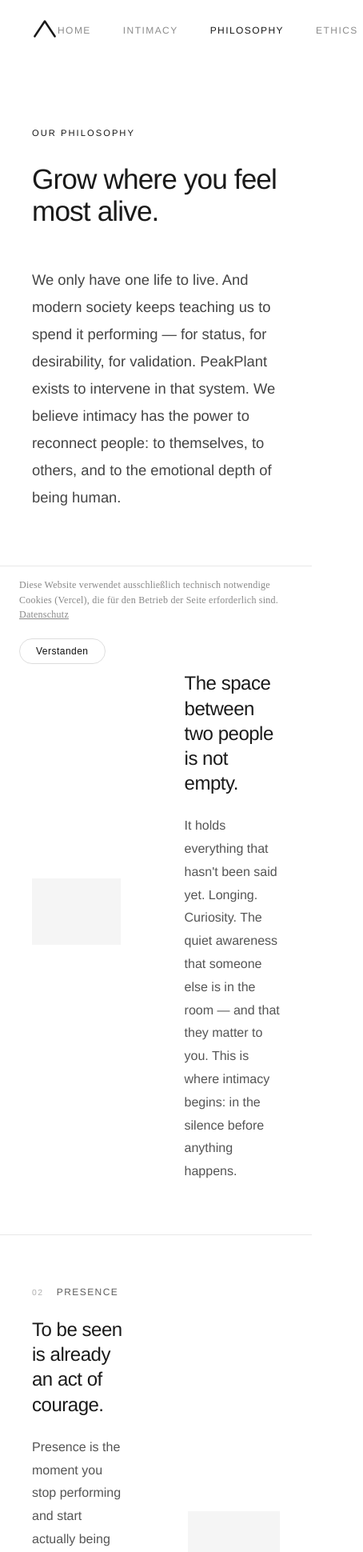
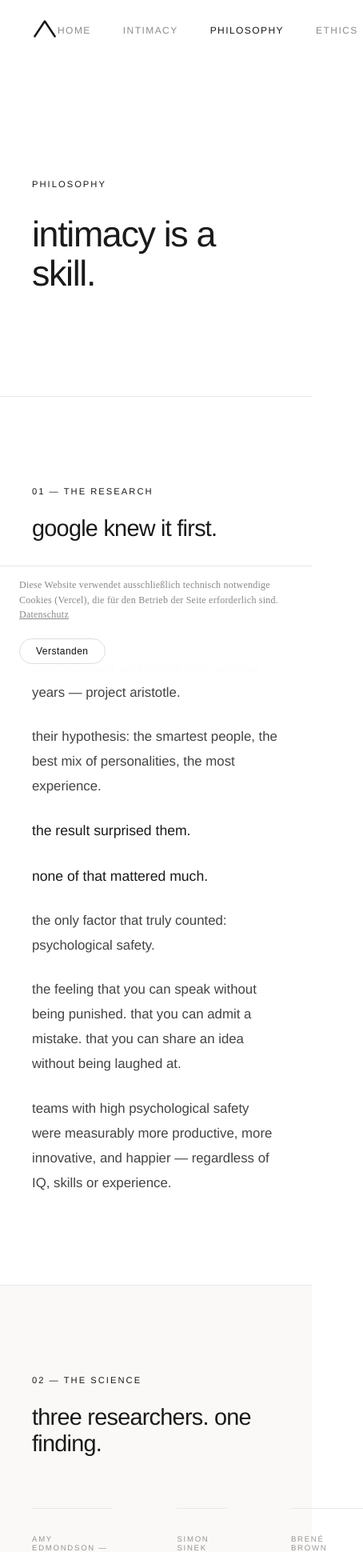
Before and after one commit to aliciafrommann-creator/PeakPlant, a Next.js app: page /philosophy in a window 390 px wide. Shown: the top 1940 px of the page at 80% size, 454 px wide, since content can reach past the window. Built offline with nearby package versions, Linux system fonts and the light colour scheme; grey boxes are pictures that could not be loaded.

Commit message:
feat: product moment, founder, social proof on homepage; price + limit on shop; philosophy content

```diff
--- a/app/philosophy/page.tsx
+++ b/app/philosophy/page.tsx
@@ -1,150 +1,174 @@
 'use client'
+import { motion } from 'framer-motion'
 import Link from 'next/link'
-import { motion, useScroll, useTransform } from 'framer-motion'
-import { useRef, useState } from 'react'
 import { NavBar } from '../../components/NavBar'
 
 const PP = '"Helvetica Neue", Helvetica, Arial, sans-serif'
 
-function ParallaxImage({ src, alt }: { src: string; alt: string }) {
-  const ref = useRef<HTMLDivElement>(null)
-  const { scrollYProgress } = useScroll({ target: ref, offset: ['start end', 'end start'] })
-  const y = useTransform(scrollYProgress, [0, 1], ['-8%', '8%'])
-  return (
-    <div ref={ref} style={{ overflow: 'hidden', width: '100%', height: '100%' }}>
-      <motion.img src={src} alt={alt} style={{ width: '100%', height: '115%', objectFit: 'cover', y }} />
-    </div>
-  )
-}
-
-const pairs = [
-  ['Performance', 'Presence'],
-  ['External validation', 'Self-worth'],
-  ['Emotional armor', 'Vulnerability'],
-  ['Fear', 'Trust'],
-  ['Disconnection', 'Deep connection'],
-  ['Shame', 'Openness'],
+const researchers = [
+  {
+    name: 'AMY EDMONDSON — HARVARD',
+    quote: 'psychological safety requires someone to go first. to model vulnerability. to show it is safe.',
+  },
+  {
+    name: 'SIMON SINEK',
+    quote: 'a team is not a group of people who work together. a team is a group of people who trust each other.',
+  },
+  {
+    name: 'BRENÉ BROWN',
+    quote: 'vulnerability is not weakness. it is the birthplace of connection. but only when there is safety to hold it.',
+  },
 ]
-
-function TransformRow({ before, after, index }: { before: string; after: string; index: number }) {
-  const [hovered, setHovered] = useState(false)
-  return (
-    <motion.div
-      initial={{ opacity: 0, y: 16 }} whileInView={{ opacity: 1, y: 0 }} viewport={{ once: true }}
-      transition={{ duration: 0.8, delay: index * 0.09, ease: [0.16, 1, 0.3, 1] }}
-      onMouseEnter={() => setHovered(true)}
-      onMouseLeave={() => setHovered(false)}
-      style={{ display: 'grid', gridTemplateColumns: '1fr 80px 1fr', alignItems: 'center', padding: '2rem 1rem', borderBottom: '1px solid #ebebeb', cursor: 'default', position: 'relative' }}
-    >
-      <motion.div animate={{ opacity: hovered ? 1 : 0 }} transition={{ duration: 0.25 }}
-        style={{ position: 'absolute', inset: 0, background: '#f8f8f8', zIndex: 0, pointerEvents: 'none' }} />
-      <div style={{ position: 'relative', zIndex: 1 }}>
-        <motion.p
-          animate={{ opacity: hovered ? 0.15 : 0.6, x: hovered ? -10 : 0 }}
-          transition={{ duration: 0.45, ease: [0.16, 1, 0.3, 1] }}
-          style={{ fontSize: 'clamp(1.1rem, 1.8vw, 1.45rem)', fontWeight: 300, fontFamily: PP, letterSpacing: '-0.01em', position: 'relative', display: 'inline-block' }}
-        >
-          {before}
-          <motion.span
-            animate={{ scaleX: hovered ? 1 : 0 }}
-            transition={{ duration: 0.35, ease: [0.16, 1, 0.3, 1] }}
-            style={{ position: 'absolute', top: '52%', left: 0, right: 0, height: '1.5px', background: '#1A1A1A', opacity: 0.55, transformOrigin: 'left', display: 'block' }}
-          />
-        </motion.p>
-      </div>
-      <div style={{ display: 'flex', justifyContent: 'center', alignItems: 'center', zIndex: 1 }}>
-        <motion.svg width="32" height="14" viewBox="0 0 32 14" fill="none"
-          animate={{ opacity: hovered ? 1 : 0.12, x: hovered ? 5 : 0 }}
-          transition={{ duration: 0.4, ease: [0.16, 1, 0.3, 1] }}>
-          <path d="M0 7h28M22 2.5l6 4.5-6 4.5" stroke="#1A1A1A" strokeWidth="1.2" strokeLinecap="round" strokeLinejoin="round"/>
-        </motion.svg>
-      </div>
-      <motion.p
-        animate={{ opacity: hovered ? 1 : 0.6, x: hovered ? 0 : 8, color: hovered ? '#1A1A1A' : '#666' }}
-        transition={{ duration: 0.45, ease: [0.16, 1, 0.3, 1] }}
-        style={{ fontSize: 'clamp(1.1rem, 1.8vw, 1.45rem)', fontWeight: hovered ? 500 : 300, fontFamily: PP, letterSpacing: '-0.01em', zIndex: 1 }}
-      >
-        {after}
-      </motion.p>
-    </motion.div>
-  )
-}
-
-function TransformTable() {
-  return (
-    <section style={{ borderTop: '1px solid #e8e8e8', padding: '5rem 2.5rem', maxWidth: 1100, margin: '0 auto' }}>
-      <div style={{ display: 'grid', gridTemplateColumns: '1fr 60px 1fr', padding: '0 0 1rem', marginBottom: '0.25rem' }}>
-        <p style={{ fontSize: '0.62rem', letterSpacing: '0.18em', textTransform: 'uppercase', opacity: 0.3, fontFamily: PP }}>Before</p>
-        <div />
-        <p style={{ fontSize: '0.62rem', letterSpacing: '0.18em', textTransform: 'uppercase', opacity: 0.3, fontFamily: PP }}>After</p>
-      </div>
-      {pairs.map(([before, after], i) => (
-        <TransformRow key={before} before={before} after={after} index={i} />
-      ))}
-    </section>
-  )
-}
 
 export default function PhilosophyPage() {
   return (
     <div style={{ fontFamily: PP, background: '#ffffff', color: '#1A1A1A', minHeight: '100vh' }}>
       <NavBar activePath="/philosophy" />
 
-      <section style={{ paddingTop: '10rem', paddingBottom: '6rem', maxWidth: 800, margin: '0 auto', padding: '10rem 2.5rem 6rem' }}>
-        <motion.p initial={{ opacity: 0, y: 12 }} animate={{ opacity: 1, y: 0 }} transition={{ duration: 0.7 }}
-          style={{ fontSize: '0.7rem', letterSpacing: '0.18em', textTransform: 'uppercase', opacity: 0.45, marginBottom: '2rem' }}>
-          Our philosophy
+      {/* Hero */}
+      <section style={{ padding: '14rem 2.5rem 8rem', maxWidth: 780, margin: '0 auto' }}>
+        <motion.p
+          initial={{ opacity: 0, y: 12 }} animate={{ opacity: 1, y: 0 }} transition={{ duration: 0.7 }}
+          style={{ fontSize: '0.7rem', letterSpacing: '0.18em', textTransform: 'uppercase', opacity: 0.45, marginBottom: '2rem' }}
+        >
+          philosophy
         </motion.p>
-        <motion.h1 initial={{ opacity: 0, y: 20 }} animate={{ opacity: 1, y: 0 }} transition={{ duration: 0.9, ease: [0.16, 1, 0.3, 1], delay: 0.1 }}
-          style={{ fontSize: 'clamp(2.2rem, 5vw, 4rem)', fontWeight: 300, lineHeight: 1.15, letterSpacing: '-0.025em', marginBottom: '3rem' }}>
-          Grow where you feel most alive.
+        <motion.h1
+          initial={{ opacity: 0, y: 24 }} animate={{ opacity: 1, y: 0 }} transition={{ duration: 1, ease: [0.16, 1, 0.3, 1], delay: 0.1 }}
+          style={{ fontSize: 'clamp(2.8rem, 6vw, 5rem)', fontWeight: 300, lineHeight: 1.1, letterSpacing: '-0.03em' }}
+        >
+          intimacy is a skill.
         </motion.h1>
-        <motion.p initial={{ opacity: 0, y: 16 }} animate={{ opacity: 1, y: 0 }} transition={{ duration: 0.9, ease: [0.16, 1, 0.3, 1], delay: 0.2 }}
-          style={{ fontSize: '1.15rem', lineHeight: 1.85, color: '#444', maxWidth: 620 }}>
-          We only have one life to live. And modern society keeps teaching us to spend it performing — for status, for desirability, for validation. PeakPlant exists to intervene in that system. We believe intimacy has the power to reconnect people: to themselves, to others, and to the emotional depth of being human.
-        </motion.p>
       </section>
 
-      {[
-        { number: '01', name: 'Awareness',  headline: 'The space between two people is not empty.', body: 'It holds everything that hasn\'t been said yet. Longing. Curiosity. The quiet awareness that someone else is in the room — and that they matter to you. This is where intimacy begins: in the silence before anything happens.', video: '/film-distance.mp4' },
-        { number: '02', name: 'Presence',   headline: 'To be seen is already an act of courage.',   body: 'Presence is the moment you stop performing and start actually being there. Breath slowing. Shoulders softening. No script, no right answer. Just two people paying attention to each other — and choosing to stay.', video: '/film-presence.mp4' },
-        { number: '03', name: 'Intimacy',   headline: 'Closeness is something you build together.',  body: 'Not a destination but a feeling — warm, unhurried, honest. Intimacy happens when safety and openness arrive in the same room at the same time. When vulnerability is not weakness, but the closest thing to freedom.', video: '/film-intimacy.mp4' },
-        { number: '04', name: 'Wildness',   headline: 'Joy is allowed to be big.',                   body: 'Wildness is not chaos. It is full permission — to feel, to laugh, to cry, to move freely, to express what is alive in you. The best moments of connection are the ones where nothing had to be held back.', video: '/film-wildness.mp4' },
-      ].map((phase, i) => (
-        <section key={phase.number}
-          style={{ maxWidth: 1100, margin: '0 auto', padding: '4rem 2.5rem', display: 'grid', gridTemplateColumns: '1fr 1fr', gap: '5rem', alignItems: 'center', borderTop: '1px solid #e8e8e8' }}>
-          <motion.div
-            initial={{ opacity: 0, x: i % 2 === 0 ? -24 : 24 }} whileInView={{ opacity: 1, x: 0 }} viewport={{ once: true }}
-            transition={{ duration: 0.9, ease: [0.16, 1, 0.3, 1] }}
-            style={{ order: i % 2 === 0 ? 0 : 1, aspectRatio: '4/3', background: '#f5f5f5', overflow: 'hidden' }}>
-            <video autoPlay muted playsInline loop style={{ width: '100%', height: '100%', objectFit: 'cover', display: 'block' }}>
-              <source src={phase.video} type="video/mp4" />
-            </video>
-          </motion.div>
-          <motion.div
-            initial={{ opacity: 0, y: 24 }} whileInView={{ opacity: 1, y: 0 }} viewport={{ once: true }}
-            transition={{ duration: 0.9, ease: [0.16, 1, 0.3, 1], delay: 0.1 }}
-            style={{ order: i % 2 === 0 ? 1 : 0, display: 'flex', flexDirection: 'column', gap: '1.5rem' }}>
-            <div style={{ display: 'flex', alignItems: 'baseline', gap: '1rem' }}>
-              <p style={{ fontSize: '0.65rem', letterSpacing: '0.15em', textTransform: 'uppercase', opacity: 0.35 }}>{phase.number}</p>
-              <p style={{ fontSize: '0.75rem', letterSpacing: '0.12em', textTransform: 'uppercase', opacity: 0.7 }}>{phase.name}</p>
-            </div>
-            <h2 style={{ fontSize: 'clamp(1.5rem, 2.5vw, 2rem)', fontWeight: 300, lineHeight: 1.3, letterSpacing: '-0.02em' }}>{phase.headline}</h2>
-            <p style={{ fontSize: '1rem', lineHeight: 1.8, color: '#555' }}>{phase.body}</p>
-          </motion.div>
-        </section>
-      ))}
+      {/* Section 1 — Research */}
+      <section style={{ borderTop: '1px solid #e8e8e8', padding: '7rem 2.5rem', maxWidth: 680, margin: '0 auto' }}>
+        <motion.p
+          initial={{ opacity: 0, y: 12 }} whileInView={{ opacity: 1, y: 0 }} viewport={{ once: true }} transition={{ duration: 0.7 }}
+          style={{ fontSize: '0.7rem', letterSpacing: '0.18em', textTransform: 'uppercase', opacity: 0.4, marginBottom: '1.5rem' }}
+        >
+          01 — the research
+        </motion.p>
+        <motion.h2
+          initial={{ opacity: 0, y: 20 }} whileInView={{ opacity: 1, y: 0 }} viewport={{ once: true }} transition={{ duration: 0.9, ease: [0.16, 1, 0.3, 1], delay: 0.05 }}
+          style={{ fontSize: 'clamp(1.8rem, 3.5vw, 3rem)', fontWeight: 300, lineHeight: 1.15, letterSpacing: '-0.025em', marginBottom: '3.5rem' }}
+        >
+          google knew it first.
+        </motion.h2>
+        <motion.div
+          initial={{ opacity: 0, y: 20 }} whileInView={{ opacity: 1, y: 0 }} viewport={{ once: true }} transition={{ duration: 0.9, ease: [0.16, 1, 0.3, 1], delay: 0.1 }}
+          style={{ display: 'flex', flexDirection: 'column', gap: '1.5rem' }}
+        >
+          <p style={{ fontSize: '1.05rem', lineHeight: 1.85, color: '#444', fontWeight: 300 }}>in 2012, google set out to find what makes the best team.</p>
+          <p style={{ fontSize: '1.05rem', lineHeight: 1.85, color: '#444', fontWeight: 300 }}>they analyzed 180 teams over several years — project aristotle.</p>
+          <p style={{ fontSize: '1.05rem', lineHeight: 1.85, color: '#444', fontWeight: 300 }}>their hypothesis: the smartest people, the best mix of personalities, the most experience.</p>
+          <p style={{ fontSize: '1.1rem', lineHeight: 1.85, color: '#1A1A1A', fontWeight: 400 }}>the result surprised them.</p>
+          <p style={{ fontSize: '1.1rem', lineHeight: 1.85, color: '#1A1A1A', fontWeight: 400 }}>none of that mattered much.</p>
+          <p style={{ fontSize: '1.05rem', lineHeight: 1.85, color: '#444', fontWeight: 300 }}>the only factor that truly counted: psychological safety.</p>
+          <p style={{ fontSize: '1.05rem', lineHeight: 1.85, color: '#444', fontWeight: 300 }}>the feeling that you can speak without being punished. that you can admit a mistake. that you can share an idea without being laughed at.</p>
+          <p style={{ fontSize: '1.05rem', lineHeight: 1.85, color: '#444', fontWeight: 300 }}>teams with high psychological safety were measurably more productive, more innovative, and happier — regardless of IQ, skills or experience.</p>
+        </motion.div>
+      </section>
 
+      {/* Section 2 — Researchers */}
+      <section style={{ borderTop: '1px solid #e8e8e8', background: '#faf9f7', padding: '7rem 2.5rem' }}>
+        <div style={{ maxWidth: 1100, margin: '0 auto' }}>
+          <motion.p
+            initial={{ opacity: 0, y: 12 }} whileInView={{ opacity: 1, y: 0 }} viewport={{ once: true }} transition={{ duration: 0.7 }}
+            style={{ fontSize: '0.7rem', letterSpacing: '0.18em', textTransform: 'uppercase', opacity: 0.4, marginBottom: '1.5rem' }}
+          >
+            02 — the science
+          </motion.p>
+          <motion.h2
+            initial={{ opacity: 0, y: 20 }} whileInView={{ opacity: 1, y: 0 }} viewport={{ once: true }} transition={{ duration: 0.9, ease: [0.16, 1, 0.3, 1], delay: 0.05 }}
+            style={{ fontSize: 'clamp(1.8rem, 3.5vw, 3rem)', fontWeight: 300, lineHeight: 1.15, letterSpacing: '-0.025em', marginBottom: '4rem' }}
+          >
+            three researchers. one finding.
+          </motion.h2>
+          <div style={{ display: 'grid', gridTemplateColumns: 'repeat(3, 1fr)', gap: '3rem 5rem' }}>
+            {researchers.map((r, i) => (
+              <motion.div
+                key={r.name}
+                initial={{ opacity: 0, y: 24 }} whileInView={{ opacity: 1, y: 0 }} viewport={{ once: true }}
+                transition={{ duration: 0.8, delay: i * 0.1, ease: [0.16, 1, 0.3, 1] }}
+                style={{ display: 'flex', flexDirection: 'column', gap: '1.5rem', borderTop: '1px solid #e8e8e8', paddingTop: '2rem' }}
+              >
+                <p style={{ fontSize: '0.6rem', letterSpacing: '0.18em', textTransform: 'uppercase', opacity: 0.45 }}>{r.name}</p>
+                <p style={{ fontSize: '1rem', lineHeight: 1.8, color: '#444', fontStyle: 'italic', fontWeight: 300 }}>“{r.quote}”</p>
+              </motion.div>
+            ))}
+          </div>
+        </div>
+      </section>
+
+      {/* Section 3 — Connection */}
+      <section style={{ borderTop: '1px solid #e8e8e8', padding: '7rem 2.5rem', maxWidth: 680, margin: '0 auto' }}>
+        <motion.p
+          initial={{ opacity: 0, y: 12 }} whileInView={{ opacity: 1, y: 0 }} viewport={{ once: true }} transition={{ duration: 0.7 }}
+          style={{ fontSize: '0.7rem', letterSpacing: '0.18em', textTransform: 'uppercase', opacity: 0.4, marginBottom: '1.5rem' }}
+        >
+          03 — the connection
+        </motion.p>
+        <motion.h2
+          initial={{ opacity: 0, y: 20 }} whileInView={{ opacity: 1, y: 0 }} viewport={{ once: true }} transition={{ duration: 0.9, ease: [0.16, 1, 0.3, 1], delay: 0.05 }}
+          style={{ fontSize: 'clamp(1.8rem, 3.5vw, 3rem)', fontWeight: 300, lineHeight: 1.15, letterSpacing: '-0.025em', marginBottom: '3.5rem' }}
+        >
+          what this has to do with us.
+        </motion.h2>
+        <motion.div
+          initial={{ opacity: 0, y: 20 }} whileInView={{ opacity: 1, y: 0 }} viewport={{ once: true }} transition={{ duration: 0.9, ease: [0.16, 1, 0.3, 1], delay: 0.1 }}
+          style={{ display: 'flex', flexDirection: 'column', gap: '1.5rem' }}
+        >
+          <p style={{ fontSize: '1.05rem', lineHeight: 1.85, color: '#444', fontWeight: 300 }}>the skills that make the best teams are the same ones that make the best relationships.</p>
+          <p style={{ fontSize: '1.05rem', lineHeight: 1.85, color: '#444', fontWeight: 300 }}>speaking without fear. admitting uncertainty. being seen without performing. going first.</p>
+          <p style={{ fontSize: '1.05rem', lineHeight: 1.85, color: '#444', fontWeight: 300 }}>you cannot build psychological safety at work if you don't practice it at home.</p>
+          <p style={{ fontSize: '1.1rem', lineHeight: 1.85, color: '#1A1A1A', fontWeight: 400 }}>intimacy is the training ground.</p>
+          <p style={{ fontSize: '1.05rem', lineHeight: 1.85, color: '#444', fontWeight: 300 }}>peakplant gives you a place to practice.</p>
+          <p style={{ fontSize: '1.05rem', lineHeight: 1.85, color: '#444', fontWeight: 300 }}>not in a meeting room. not in a workshop. in the most human moment of your day.</p>
+        </motion.div>
+      </section>
+
+      {/* Section 4 — Mechanic */}
+      <section style={{ borderTop: '1px solid #e8e8e8', padding: '7rem 2.5rem', maxWidth: 680, margin: '0 auto' }}>
+        <motion.p
+          initial={{ opacity: 0, y: 12 }} whileInView={{ opacity: 1, y: 0 }} viewport={{ once: true }} transition={{ duration: 0.7 }}
+          style={{ fontSize: '0.7rem', letterSpacing: '0.18em', textTransform: 'uppercase', opacity: 0.4, marginBottom: '1.5rem' }}
+        >
+          04 — the mechanic
+        </motion.p>
+        <motion.h2
+          initial={{ opacity: 0, y: 20 }} whileInView={{ opacity: 1, y: 0 }} viewport={{ once: true }} transition={{ duration: 0.9, ease: [0.16, 1, 0.3, 1], delay: 0.05 }}
+          style={{ fontSize: 'clamp(1.8rem, 3.5vw, 3rem)', fontWeight: 300, lineHeight: 1.15, letterSpacing: '-0.025em', marginBottom: '3.5rem' }}
+        >
+          how it works.
+        </motion.h2>
+        <motion.div
+          initial={{ opacity: 0, y: 20 }} whileInView={{ opacity: 1, y: 0 }} viewport={{ once: true }} transition={{ duration: 0.9, ease: [0.16, 1, 0.3, 1], delay: 0.1 }}
+          style={{ display: 'flex', flexDirection: 'column', gap: '1.5rem' }}
+        >
+          <p style={{ fontSize: '1.05rem', lineHeight: 1.85, color: '#444', fontWeight: 300 }}>one person picks up the card. reads the question out loud. goes first.</p>
+          <p style={{ fontSize: '1.05rem', lineHeight: 1.85, color: '#444', fontWeight: 300 }}>that is the vulnerability loop. that is the circle of safety. that is connection — practiced.</p>
+          <p style={{ fontSize: '1.05rem', lineHeight: 1.85, color: '#1A1A1A', fontStyle: 'italic' }}>
+            ‘safe. soft. wild.’<br />is not a tagline.<br />it is a research finding.
+          </p>
+        </motion.div>
+      </section>
+
+      {/* Section 5 — CTA */}
       <section style={{ borderTop: '1px solid #e8e8e8', padding: '7rem 2.5rem', textAlign: 'center' }}>
-        <motion.p
-          initial={{ opacity: 0, y: 20 }} whileInView={{ opacity: 1, y: 0 }} viewport={{ once: true }} transition={{ duration: 0.9, ease: [0.16, 1, 0.3, 1] }}
-          style={{ fontSize: 'clamp(1.4rem, 3vw, 2.2rem)', fontWeight: 300, lineHeight: 1.45, maxWidth: 640, margin: '0 auto 3rem', letterSpacing: '-0.015em' }}
+        <motion.div
+          initial={{ opacity: 0, y: 24 }} whileInView={{ opacity: 1, y: 0 }} viewport={{ once: true }} transition={{ duration: 0.9, ease: [0.16, 1, 0.3, 1] }}
+          style={{ maxWidth: 360, margin: '0 auto', display: 'flex', flexDirection: 'column', alignItems: 'center', gap: '2rem' }}
         >
-          Grow where you feel most alive.
-        </motion.p>
-        <Link href="/about" style={{ fontFamily: PP, fontSize: '0.7rem', letterSpacing: '0.18em', textTransform: 'uppercase', color: '#1A1A1A', opacity: 0.5, textDecoration: 'none', borderBottom: '1px solid rgba(26,26,26,0.3)', paddingBottom: 3 }}>
-          Our story →
-        </Link>
+          <p style={{ fontFamily: PP, fontSize: '1rem', lineHeight: 1.7, color: '#555', fontWeight: 300 }}>want to practice?</p>
+          <Link href="/shop" style={{
+            fontFamily: PP, fontSize: '0.75rem', letterSpacing: '0.15em', textTransform: 'uppercase',
+            padding: '1rem 2.5rem', background: 'transparent', color: '#1A1A1A',
+            border: '1px solid #1A1A1A', textDecoration: 'none', display: 'inline-block',
+          }}>
+            explore edition 01
+          </Link>
+        </motion.div>
       </section>
     </div>
   )
```
Also changed, not shown: app/page.tsx (+87 -1 lines), app/shop/page.tsx (+14 -3 lines).
